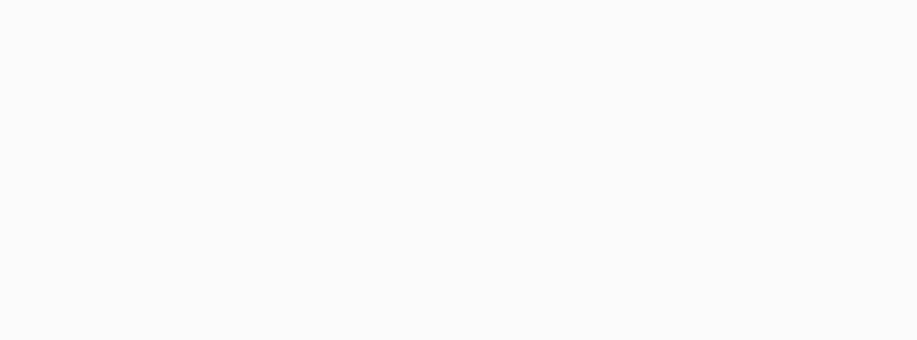
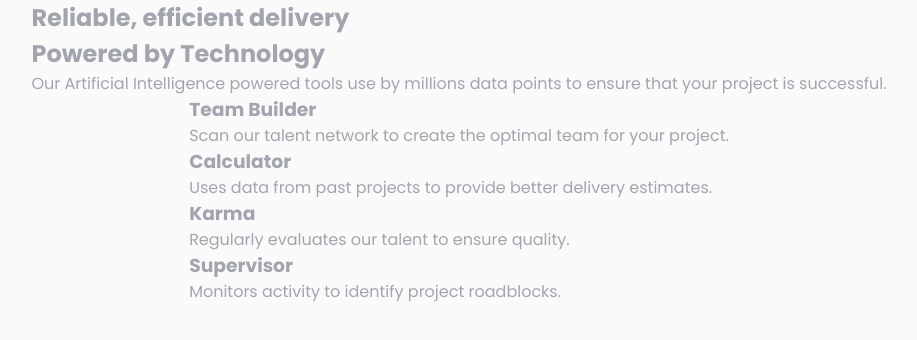
Before and after one commit to antonbest444/four-card-feature-section-master, a plain HTML site: page index.html in a window 1280 px wide. Shown: the whole page, without its empty margins (181-1098 px from the left). Drawn offline with Linux system fonts and the light colour scheme.

Commit message:
New edit

```diff
--- a/index.html
+++ b/index.html
@@ -10,5 +10,36 @@
     />
     <title>Four Card Feature</title>
   </head>
-  <body></body>
+  <body>
+    <section class="infosContainer">
+      <h1>Reliable, efficient delivery</h1>
+      <h1>Powered by Technology</h1>
+      <p>
+        Our Artificial Intelligence powered tools use by millions data points to
+        ensure that your project is successful.
+      </p>
+    </section>
+    <section class="toolsContainer">
+      <article class="toolsContainer__block">
+        <h3>Team Builder</h3>
+        <p>
+          Scan our talent network to create the optimal team for your project.
+        </p>
+      </article>
+      <article class="toolsContainer__block">
+        <h3>Calculator</h3>
+        <p>
+          Uses data from past projects to provide better delivery estimates.
+        </p>
+      </article>
+      <article class="toolsContainer__block">
+        <h3>Karma</h3>
+        <p>Regularly evaluates our talent to ensure quality.</p>
+      </article>
+      <article class="toolsContainer__block">
+        <h3>Supervisor</h3>
+        <p>Monitors activity to identify project roadblocks.</p>
+      </article>
+    </section>
+  </body>
 </html>
--- a/style/style.css
+++ b/style/style.css
@@ -23,6 +23,8 @@ body {
   height: 100vh;
   font-family: var(--fnt-font-family);
   display: flex;
-  justify-content: center;
+  flex-direction: column;
+  justify-content: start;
   align-items: center;
+  line-height: 1.5;
 }
```
